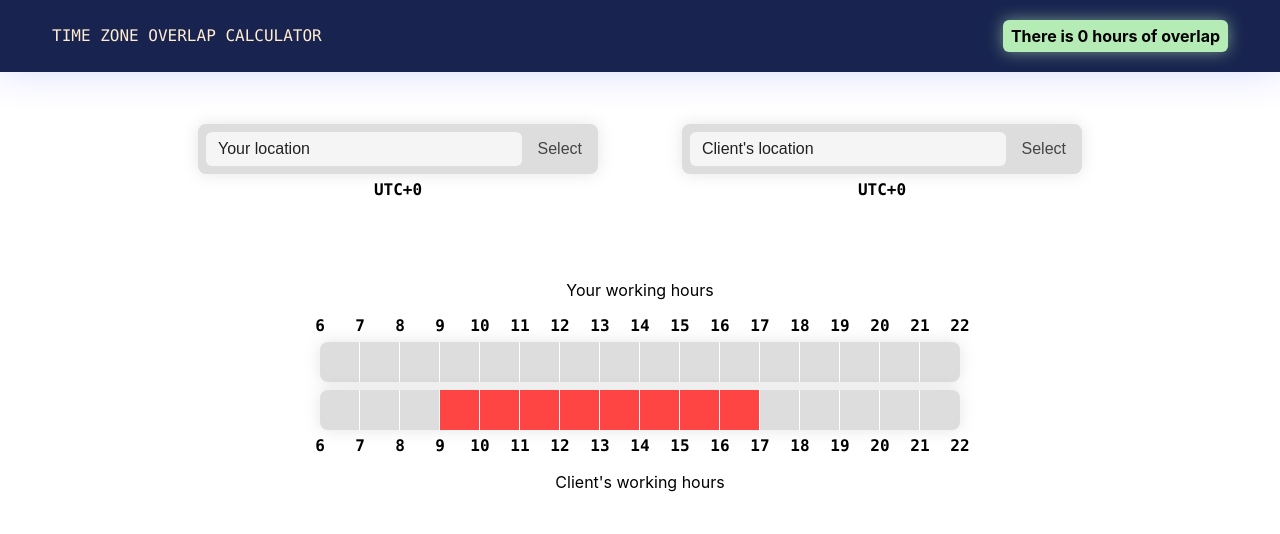
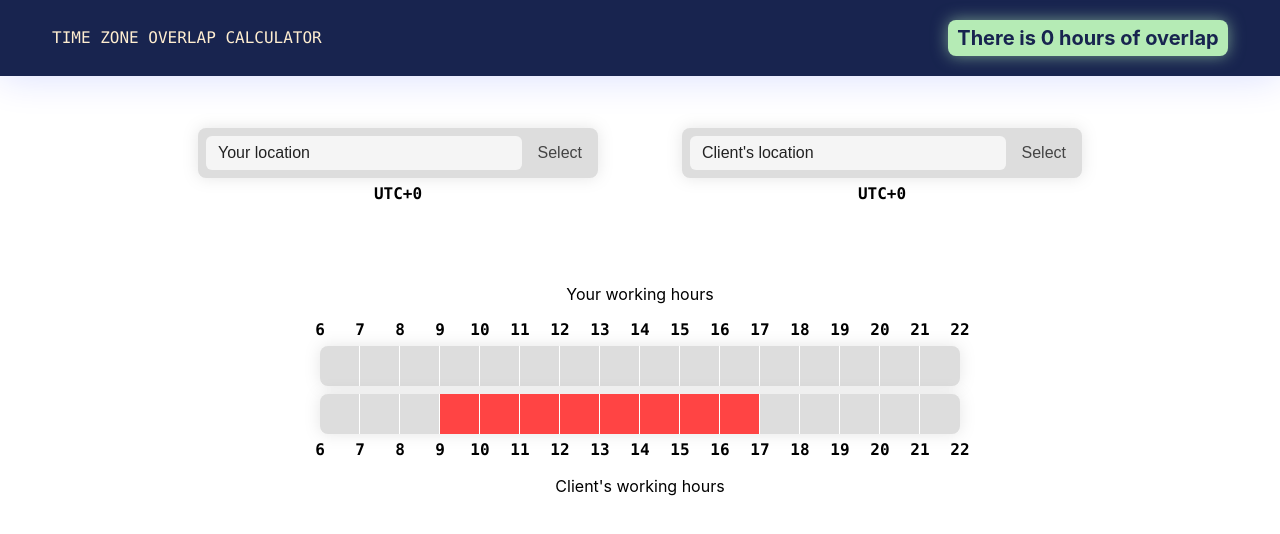
Before and after one commit to okiss/timezone-overlap, a Svelte app: page / in a window 1280 px wide. Shown: the top 534 px of the page. Built offline with nearby package versions, Linux system fonts and the light colour scheme.

Commit message:
make overlap counter more prominent

```diff
--- a/src/App.svelte
+++ b/src/App.svelte
@@ -1,4 +1,6 @@
 <script lang="ts">
+  import { fly } from 'svelte/transition';
+
   import TimeSlots from './components/TimeSlots.svelte';
   import TimezoneInput from './components/TimezoneInput.svelte';
 
@@ -13,7 +15,11 @@
 
 <header>
   <div class="title">Time zone overlap calculator</div>
-  <div class="overlap">There is {overlap} {overlap === 1 ? 'hour' : 'hours'} of overlap</div>
+  <div class="overlap">
+    There is {#key overlap}<span style="display: inline-block" in:fly={{ y: -20 }}>{overlap}</span
+      >{/key}
+    {overlap === 1 ? 'hour' : 'hours'} of overlap
+  </div>
 </header>
 <main>
   <div class="inputs">
@@ -44,8 +50,12 @@
     font-family: var(--font-monospace);
   }
   .overlap {
+    min-width: 280px;
+    text-align: center;
+    font-size: 20px;
     font-weight: bold;
-    border-radius: var(--radius-1);
+    border-radius: var(--radius-2);
+    color: var(--primary);
     background-color: #b5ebb5;
     padding: var(--spacing-2);
     box-shadow: 0 0 16px #b5ebb594;
```
